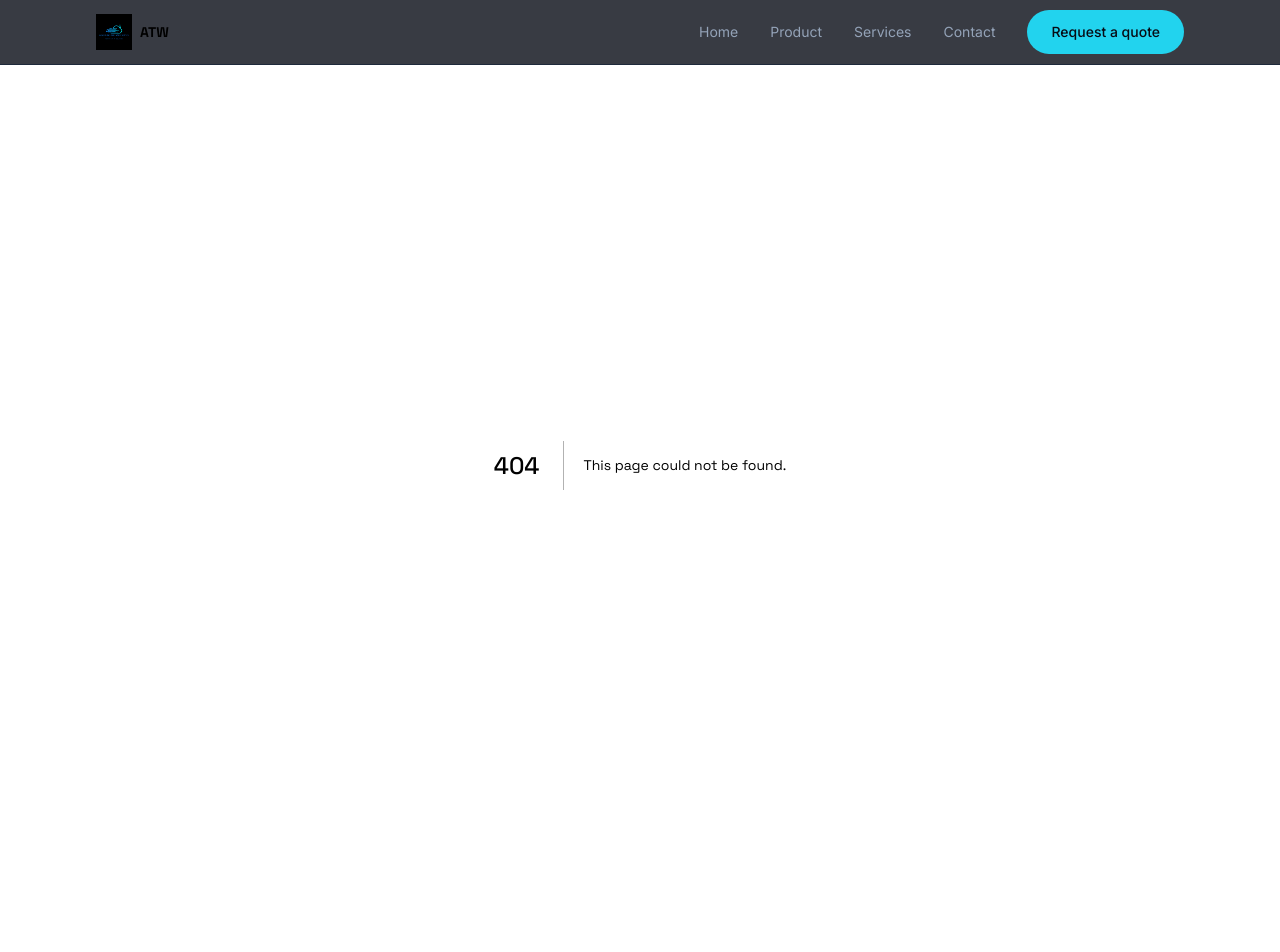
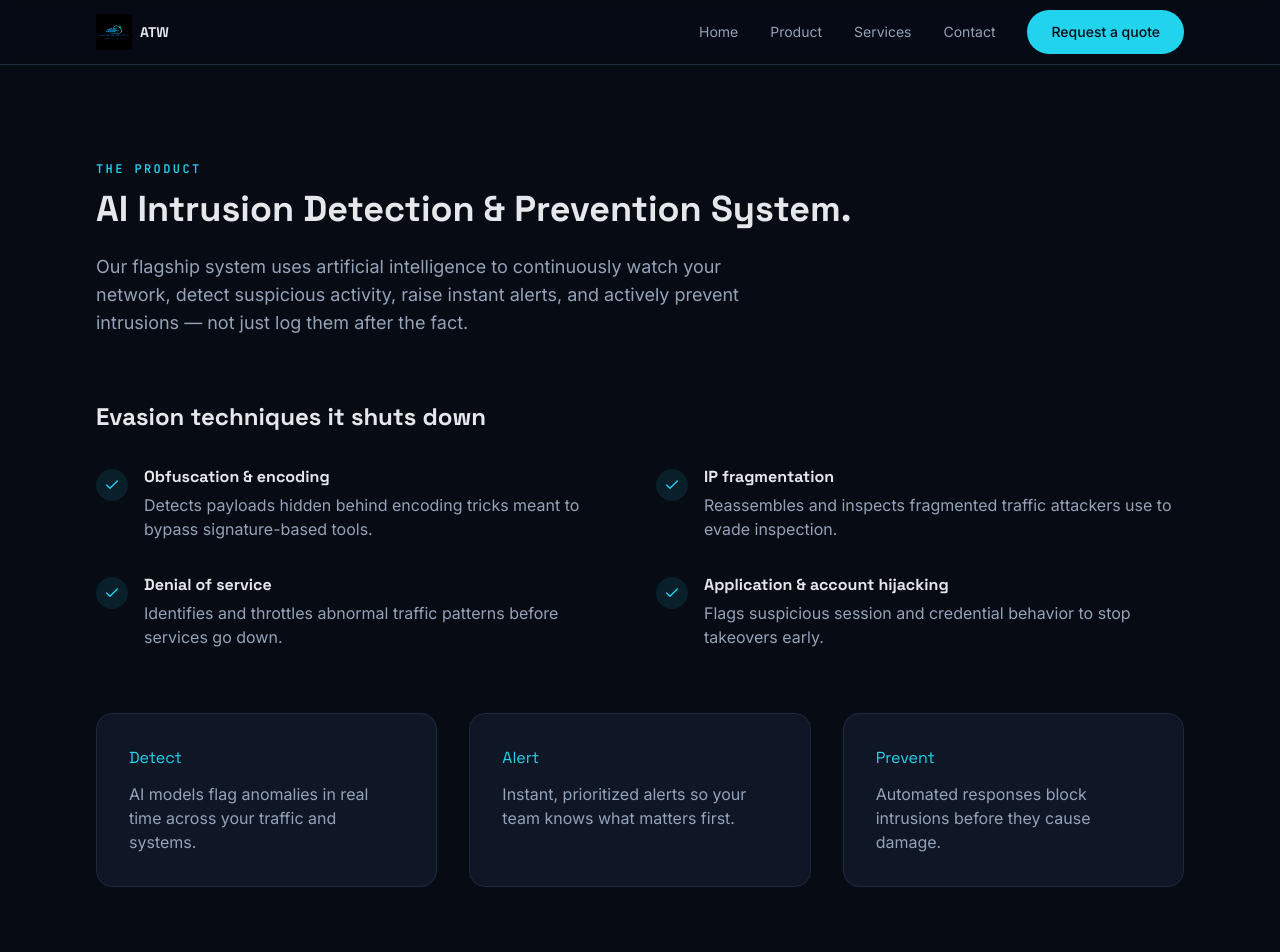
Before and after one commit to theedala/wabbs, a Next.js app in the folder web/: page /product in a window 1280 px wide. Before the commit this address had no page. Shown: the top 952 px of the page. Built offline with nearby package versions, Linux system fonts and the light colour scheme.

Commit message:
feat: add product and services pages

```diff
--- /dev/null
+++ b/web/src/app/product/page.tsx
@@ -0,0 +1,66 @@
+import type { Metadata } from "next";
+import { Container } from "@/components/ui/Container";
+import { SectionHeading } from "@/components/ui/SectionHeading";
+import { FeatureItem } from "@/components/ui/FeatureItem";
+import { CTABand } from "@/components/ui/CTABand";
+import { Reveal } from "@/components/anim/Reveal";
+
+export const metadata: Metadata = { title: "AI Intrusion Detection & Prevention — ATW" };
+
+const stops = [
+  {
+    title: "Obfuscation & encoding",
+    body: "Detects payloads hidden behind encoding tricks meant to bypass signature-based tools.",
+  },
+  {
+    title: "IP fragmentation",
+    body: "Reassembles and inspects fragmented traffic attackers use to evade inspection.",
+  },
+  {
+    title: "Denial of service",
+    body: "Identifies and throttles abnormal traffic patterns before services go down.",
+  },
+  {
+    title: "Application & account hijacking",
+    body: "Flags suspicious session and credential behavior to stop takeovers early.",
+  },
+];
+
+export default function ProductPage() {
+  return (
+    <>
+      <section className="py-24">
+        <Container>
+          <SectionHeading eyebrow="THE PRODUCT" title="AI Intrusion Detection & Prevention System." />
+          <p className="mt-6 max-w-2xl text-lg text-muted">
+            Our flagship system uses artificial intelligence to continuously watch your network, detect suspicious
+            activity, raise instant alerts, and actively prevent intrusions — not just log them after the fact.
+          </p>
+          <div className="mt-16">
+            <h2 className="text-2xl font-bold">Evasion techniques it shuts down</h2>
+            <div className="mt-8 grid gap-8 sm:grid-cols-2">
+              {stops.map((s, i) => (
+                <Reveal key={s.title} delay={i * 0.08}>
+                  <FeatureItem title={s.title} body={s.body} />
+                </Reveal>
+              ))}
+            </div>
+          </div>
+          <div className="mt-16 grid gap-8 sm:grid-cols-3">
+            {[
+              { h: "Detect", p: "AI models flag anomalies in real time across your traffic and systems." },
+              { h: "Alert", p: "Instant, prioritized alerts so your team knows what matters first." },
+              { h: "Prevent", p: "Automated responses block intrusions before they cause damage." },
+            ].map((c) => (
+              <div key={c.h} className="rounded-2xl border border-border bg-surface p-8">
+                <h3 className="font-mono text-accent-cyan">{c.h}</h3>
+                <p className="mt-3 text-muted">{c.p}</p>
+              </div>
+            ))}
+          </div>
+        </Container>
+      </section>
+      <CTABand title="See the system protect your network." href="/contact" cta="Request a demo" />
+    </>
+  );
+}
--- /dev/null
+++ b/web/src/app/services/page.tsx
@@ -0,0 +1,36 @@
+import type { Metadata } from "next";
+import { Container } from "@/components/ui/Container";
+import { SectionHeading } from "@/components/ui/SectionHeading";
+import { ServiceCard } from "@/components/ui/ServiceCard";
+import { CTABand } from "@/components/ui/CTABand";
+import { Reveal } from "@/components/anim/Reveal";
+import { services } from "@/lib/content";
+
+export const metadata: Metadata = { title: "Services & Pricing — ATW Technologies & Forensics" };
+
+export default function ServicesPage() {
+  return (
+    <>
+      <section className="py-24">
+        <Container>
+          <SectionHeading eyebrow="SERVICES & PRICING" title="Transparent pricing, serious protection." />
+          <div className="mt-12 grid gap-6 md:grid-cols-3">
+            {services.map((s, i) => (
+              <Reveal key={s.title} delay={i * 0.1}>
+                <ServiceCard service={s} />
+              </Reveal>
+            ))}
+          </div>
+          <div className="mt-12 rounded-2xl border border-border bg-surface p-8">
+            <h2 className="text-xl font-bold">Discounts for under-resourced institutions</h2>
+            <p className="mt-3 text-muted">
+              Schools, universities, and healthcare institutions — especially those in remote and under-developed areas
+              — qualify for significant discounts. Tell us about your organization and we&apos;ll tailor a quote.
+            </p>
+          </div>
+        </Container>
+      </section>
+      <CTABand title="Ready to protect your organization?" href="/contact" cta="Request a quote" />
+    </>
+  );
+}
```
